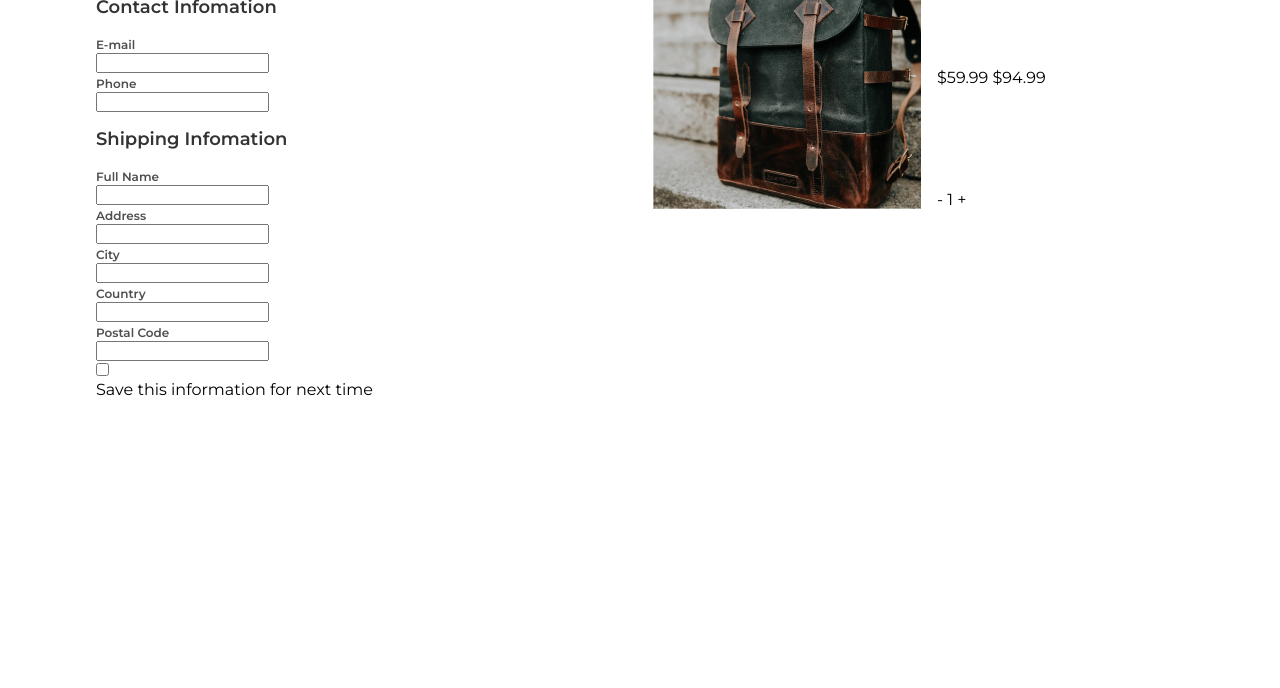
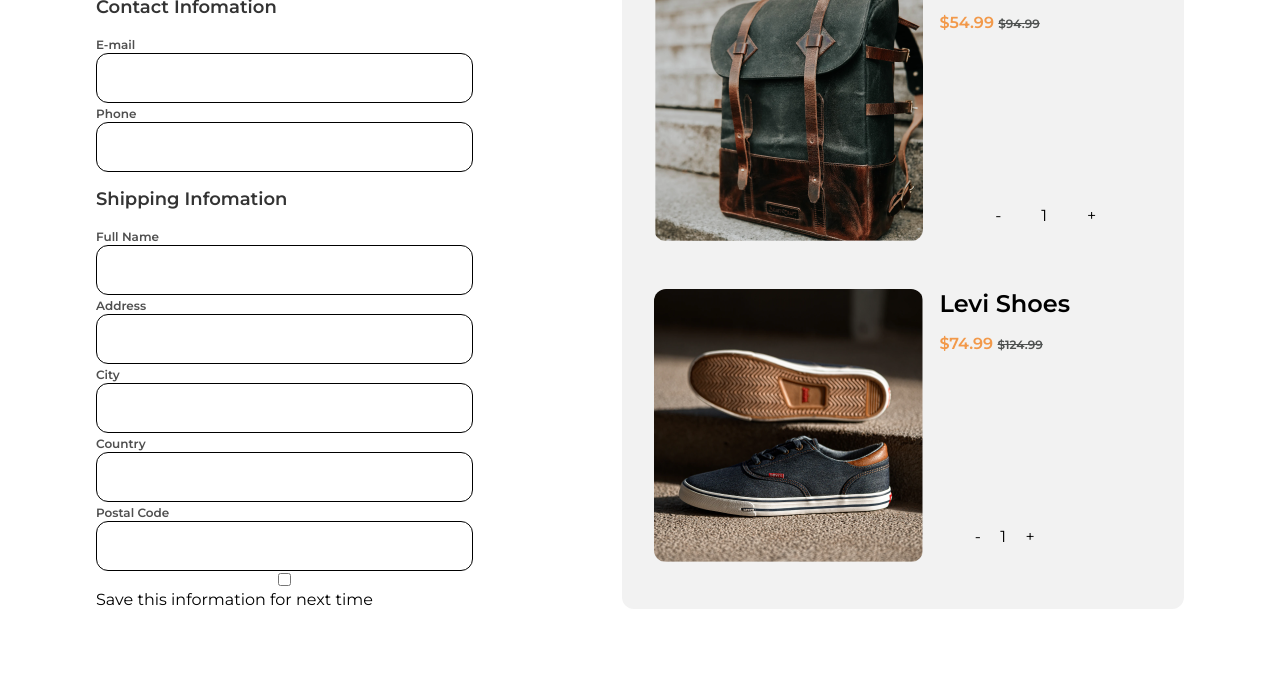
Before and after one commit to themujahidkhan/checkout-page-challenge, a plain HTML site: page index.html in a window 1280 px wide. Shown: the part 112-800 px from the top of the page. Drawn offline with Linux system fonts and the light colour scheme.

Commit message:
Worked on product page css

```diff
--- a/css/style.css
+++ b/css/style.css
@@ -40,9 +40,54 @@
   margin: 1rem 0;
 }
 
+.rhs {
+  background-color: #f2f2f2;
+  border-radius: 0.75rem;
+  max-width: max-content;
+  min-width: max-content;
+}
+
 .product {
   display: flex;
   gap: 1rem;
+  margin: 1rem 1rem;
+  padding: 1rem;
+}
+.product img {
+  object-fit: cover;
+}
+
+.productTitle {
+  font-weight: 600;
+}
+.offerPrice {
+  margin: 1rem 0;
+  font-size: 1rem;
+  font-weight: 600;
+  color: #f2994a;
+}
+
+.originalPrice {
+  font-size: 0.75rem;
+  color: #4e5150;
+  text-decoration-line: line-through;
+}
+
+.quantityHolder {
+  display: flex;
+  justify-content: space-evenly;
+  padding: 1rem;
+}
+
+input {
+  padding: 1rem;
+  width: 75%;
+  border-radius: 0.75rem;
+  border: 1px solid black;
+}
+
+img {
+  border-radius: 0.75rem;
 }
 .productDetails {
   display: flex;
--- a/index.html
+++ b/index.html
@@ -85,9 +85,29 @@
         <div class="product">
           <img src="./assets/photo1.png" alt="" />
           <div class="productDetails">
-            <h2>Vintage Backbag</h2>
-            <p>$59.99 <span>$94.99</span></p>
             <div>
+              <h2 class="productTitle">Vintage Backbag</h2>
+              <p class="offerPrice">
+                $54.99 <span class="originalPrice">$94.99</span>
+              </p>
+            </div>
+            <div class="quantityHolder">
+              <span>-</span>
+              1
+              <span>+</span>
+            </div>
+          </div>
+        </div>
+        <div class="product">
+          <img src="./assets/photo2.png" alt="" />
+          <div class="productDetails">
+            <div>
+              <h2 class="productTitle">Levi Shoes</h2>
+              <p class="offerPrice">
+                $74.99 <span class="originalPrice">$124.99</span>
+              </p>
+            </div>
+            <div class="quantityHolder">
               <span>-</span>
               1
               <span>+</span>
```
